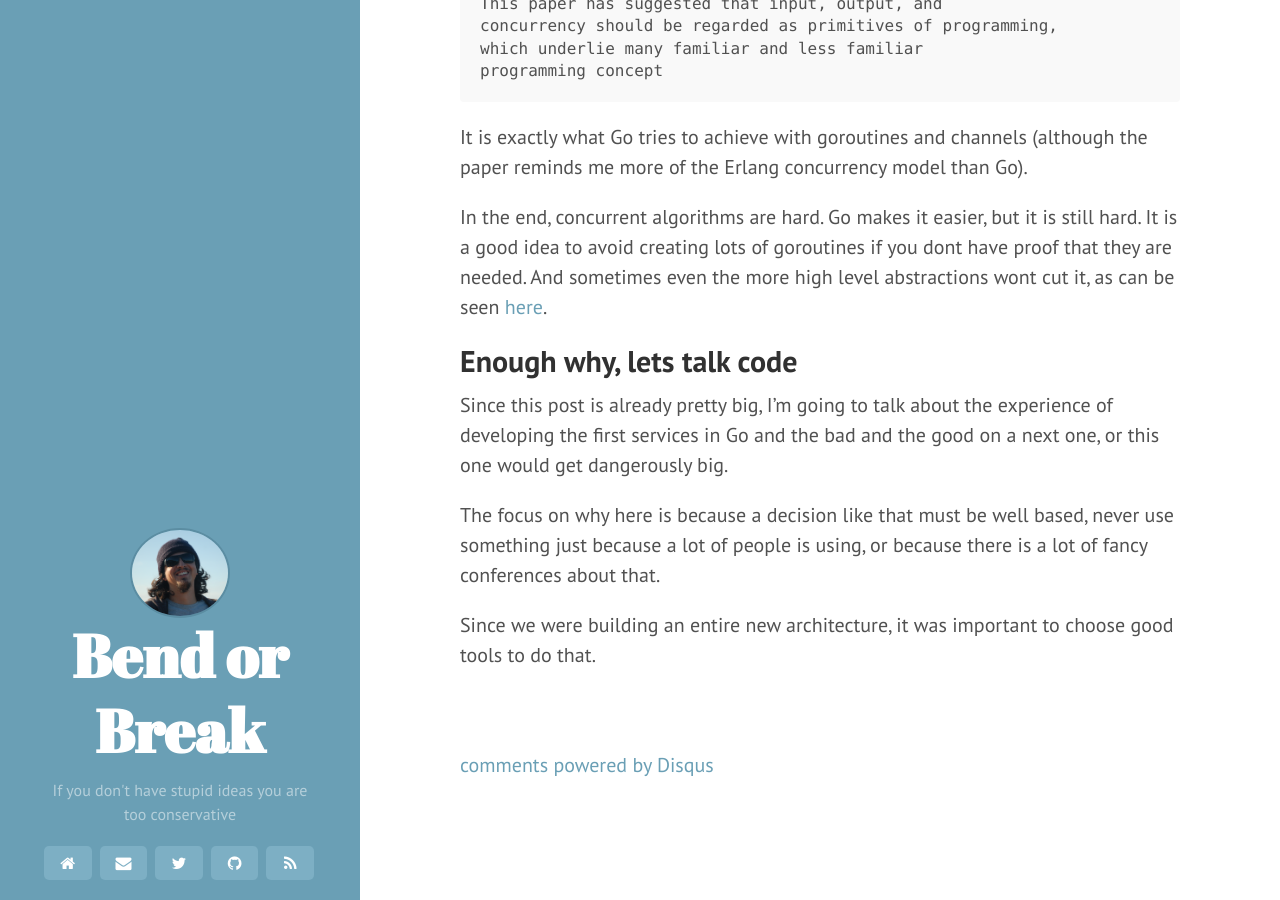
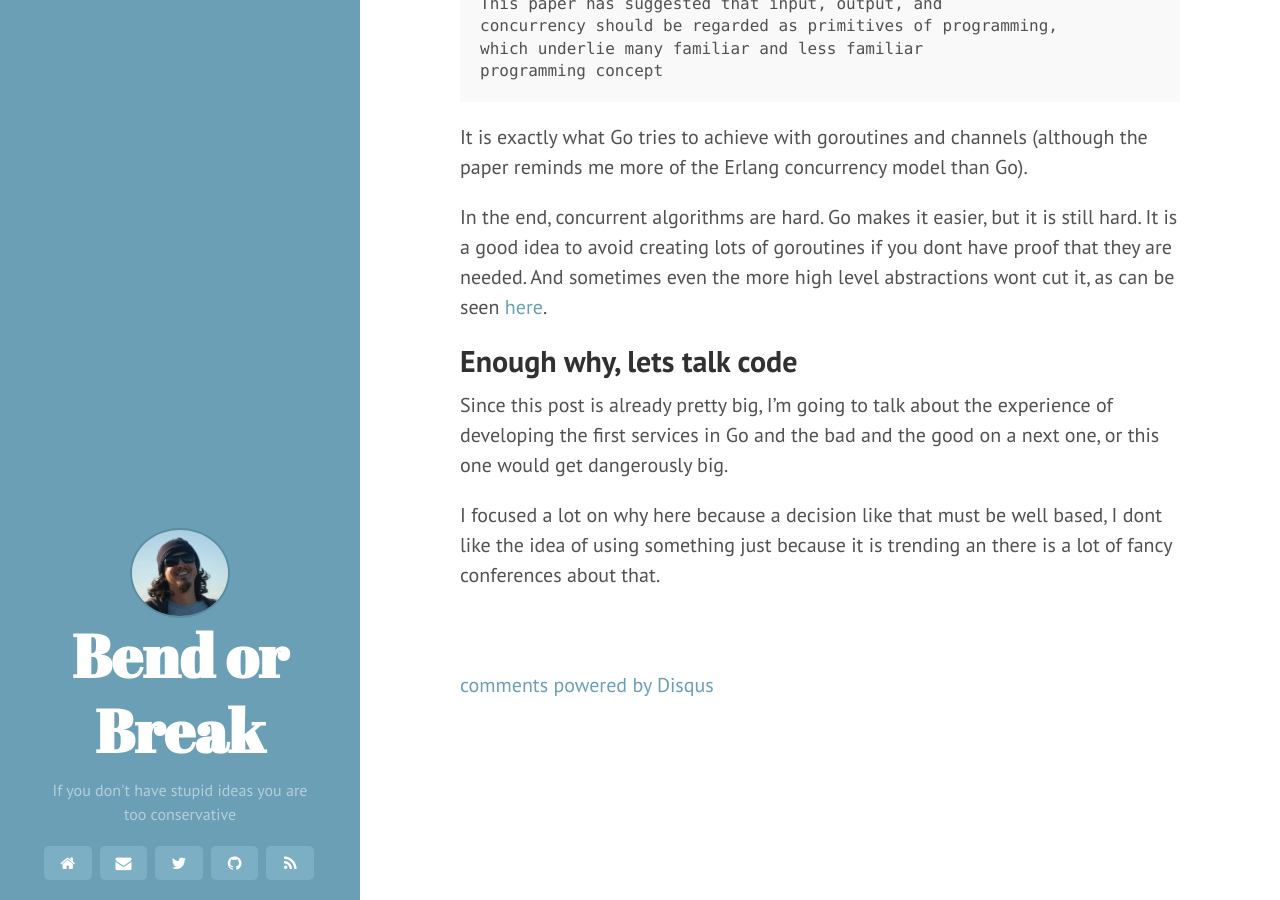
Before and after one commit to katcipis/katcipis.github.io, a Jekyll site: the page built from _posts/2016-08-27-why-go.markdown, in a window 1280 px wide and 900 px high, scrolled down 10259 px. Built offline with Jekyll 4.4.1, drawn with Linux system fonts in a browser that asks for light colours; nearby versions of some CDN libraries; some web fonts are replaced; comment, search, counter and statistics services are not loaded; grey boxes are pictures that could not be loaded.

Commit message:
Make it more clear

```diff
--- a/_posts/2016-08-27-why-go.markdown
+++ b/_posts/2016-08-27-why-go.markdown
@@ -373,7 +373,5 @@ And sometimes even the more high level abstractions wont cut it, as can be seen
 Since this post is already pretty big, I'm going to talk about the experience of developing the
 first services in Go and the bad and the good on a next one, or this one would get dangerously big.
 
-The focus on why here is because a decision like that must be well based, never use something
-just because a lot of people is using, or because there is a lot of fancy conferences about that.
-
-Since we were building an entire new architecture, it was important to choose good tools to do that.
+I focused a lot on why here because a decision like that must be well based, I dont like the idea of
+using something just because it is trending an there is a lot of fancy conferences about that.
```
